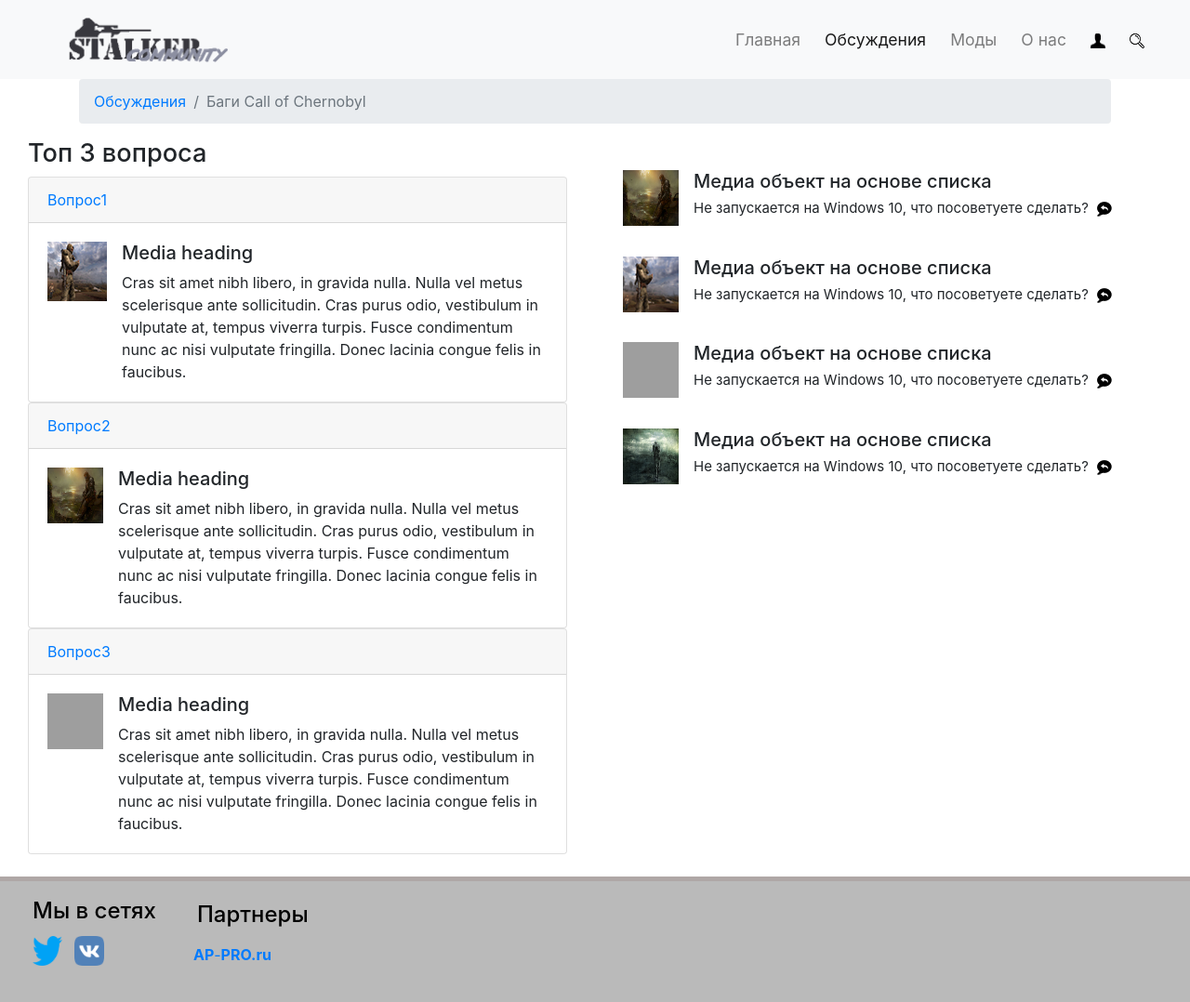
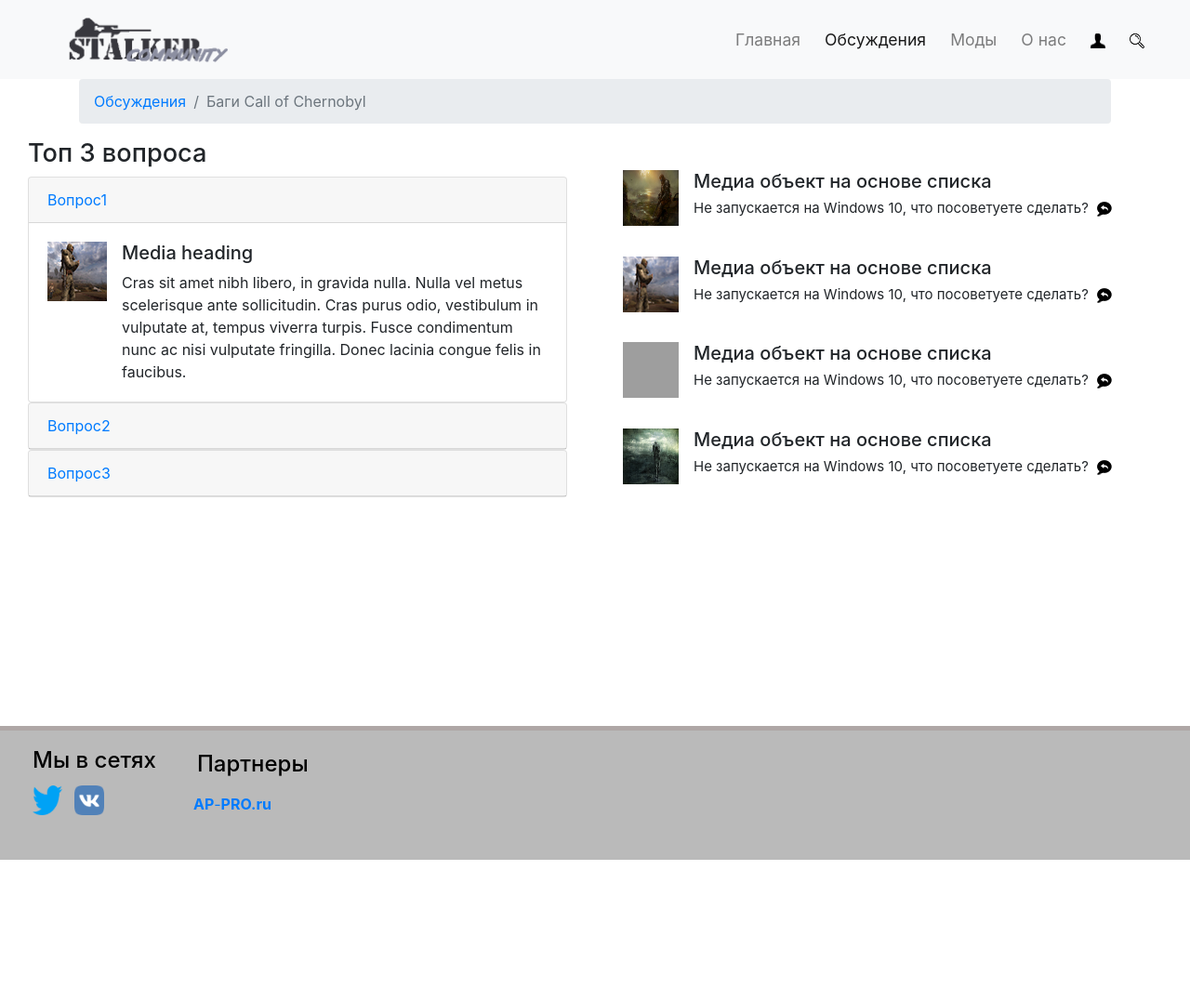
Before and after one commit to Lalka232/Stalker-will-be-1, a plain HTML site: page diss-Coc_bug.html in a window 1280 px wide. Shown: the whole page at 93% size. After the commit the page ends 925 px from the top, so only its background shows below. Drawn offline with nearby package versions, Linux system fonts and the light colour scheme; grey boxes are pictures that could not be loaded.

Commit message:
I did all footers

```diff
--- a/css/style.css
+++ b/css/style.css
@@ -70,8 +70,8 @@ border-top: 5px solid  rgb(175, 167, 166);
 overflow: hidden;
 padding-top: 10px;
 bottom: 0;
+margin-top: 30px;
 width: 100%;
 max-height: 400px;
-margin-top: 1.5rem;
 min-height: 100px;
 }
--- a/diss-Coc_bug.html
+++ b/diss-Coc_bug.html
@@ -95,7 +95,7 @@
 
 
     <section name="content-dead_air_bug">
-        <div class="container-fluid">
+        <div style="margin-bottom: 226px" class="container-fluid">
             <!--breadcrumb-->
             <div class="row">
                 <div class="container">
@@ -138,7 +138,7 @@
                     <div class="card-header">
                       <a href="#collapseTwo" data-toggle="collapse" class="card-link">Вопрос2</a>
                     </div>
-                    <div id="collapseTwo" class="collapse show" data-parent="#accordion">
+                    <div id="collapseTwo" class="collapse" data-parent="#accordion">
                       <div class="card-body">
                         <div class="media">
                           <img src="img/avatar2.jpg" style="width:60px; height:60px;" class="mr-3" alt="...">
@@ -154,7 +154,7 @@
                     <div class="card-header">
                       <a href="#collapseThree" data-toggle="collapse" class="card-link">Вопрос3</a>
                     </div>
-                    <div id="collapseThree" class="collapse show" data-parent="#accordion">
+                    <div id="collapseThree" class="collapse" data-parent="#accordion">
                       <div class="card-body">
                         <div class="media">
                           <img src="img/avatar3.jpg" style="width:60px; height:60px;" class="mr-3" alt="...">
@@ -245,6 +245,7 @@
 
 
 
+
     <script src="https://code.jquery.com/jquery-3.3.1.slim.min.js" integrity="sha384-q8i/X+965DzO0rT7abK41JStQIAqVgRVzpbzo5smXKp4YfRvH+8abtTE1Pi6jizo" crossorigin="anonymous"></script>
     <script src="https://cdnjs.cloudflare.com/ajax/libs/popper.js/1.14.6/umd/popper.min.js" integrity="sha384-wHAiFfRlMFy6i5SRaxvfOCifBUQy1xHdJ/yoi7FRNXMRBu5WHdZYu1hA6ZOblgut" crossorigin="anonymous"></script>
     <script src="https://stackpath.bootstrapcdn.com/bootstrap/4.2.1/js/bootstrap.min.js" integrity="sha384-B0UglyR+jN6CkvvICOB2joaf5I4l3gm9GU6Hc1og6Ls7i6U/mkkaduKaBhlAXv9k" crossorigin="anonymous"></script>
```
Also changed, not shown: diss-dead_air_bug.html (+7 -3 lines), index.html (+0 -6 lines).
